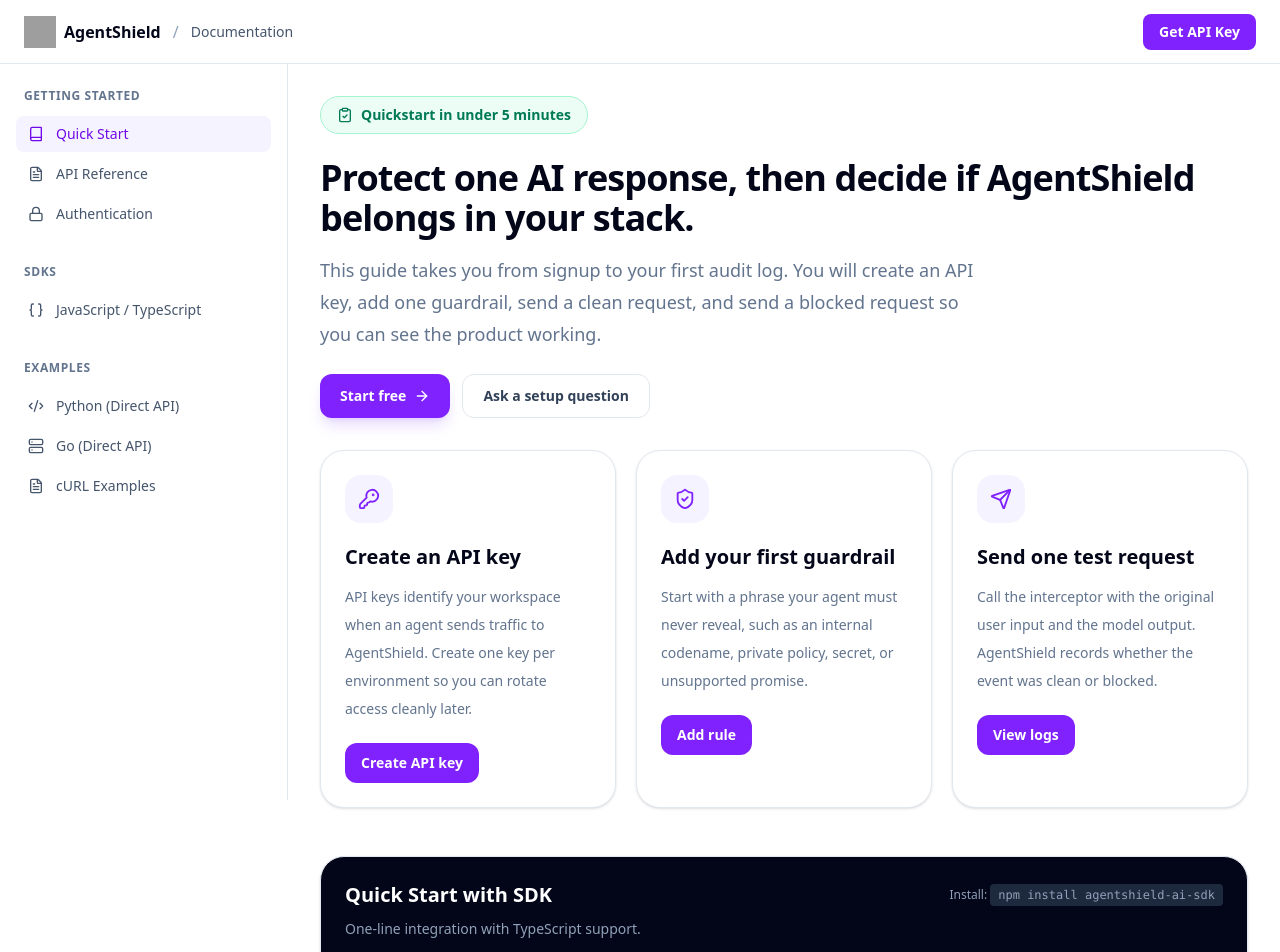
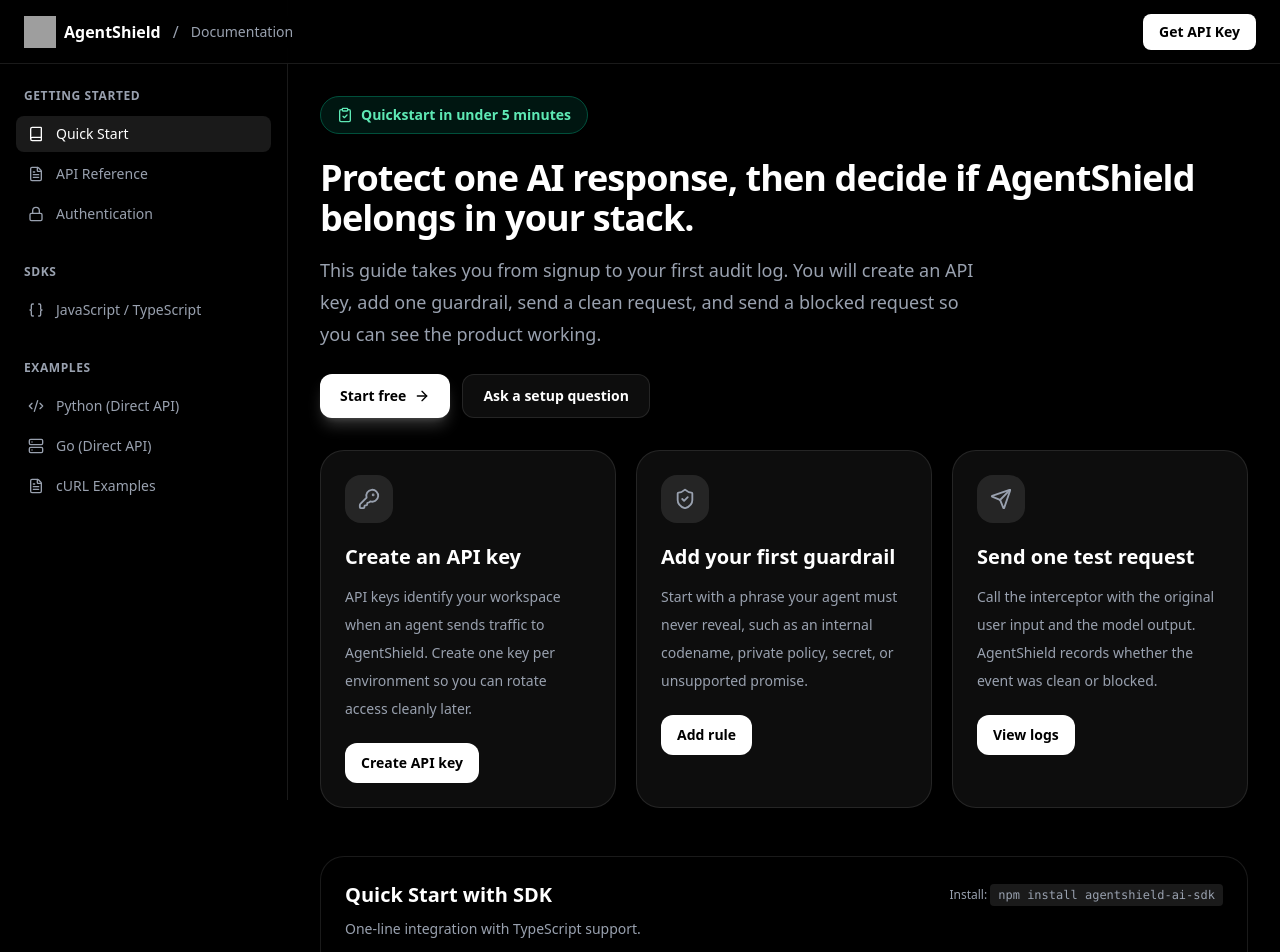
Before and after one commit to manav1913/agentshield, a Next.js app: page /docs in a window 1280 px wide. Shown: the top 952 px of the page. Built offline with nearby package versions, Linux system fonts and the light colour scheme; grey boxes are pictures that could not be loaded.

Commit message:
Update docs layout, main page, sidebar, and topbar to premium black theme

```diff
--- a/app/docs/layout.tsx
+++ b/app/docs/layout.tsx
@@ -8,7 +8,7 @@
   children: React.ReactNode
 }) {
   return (
-    <div className="min-h-screen bg-white dark:bg-gray-950 text-slate-950 dark:text-white">
+    <div className="min-h-screen bg-black text-white">
       <DocsTopbar />
       <div className="flex">
         <DocsSidebar />
--- a/app/docs/page.tsx
+++ b/app/docs/page.tsx
@@ -75,23 +75,23 @@
   return (
     <div>
       <div className="mb-8">
-        <div className="inline-flex items-center gap-2 rounded-full border border-emerald-200 bg-emerald-50 px-4 py-2 text-sm font-semibold text-emerald-700 dark:border-emerald-900 dark:bg-emerald-950 dark:text-emerald-300">
+        <div className="inline-flex items-center gap-2 rounded-full border border-emerald-900 bg-emerald-950/50 px-4 py-2 text-sm font-semibold text-emerald-300">
           <ClipboardCheck size={16} />
           Quickstart in under 5 minutes
         </div>
 
-        <h1 className="mt-6 text-4xl font-bold tracking-tight">
+        <h1 className="mt-6 text-4xl font-bold tracking-tight text-white">
           Protect one AI response, then decide if AgentShield belongs in your stack.
         </h1>
 
-        <p className="mt-4 max-w-2xl text-lg leading-8 text-slate-500 dark:text-slate-400">
+        <p className="mt-4 max-w-2xl text-lg leading-8 text-gray-400">
           This guide takes you from signup to your first audit log. You will create an API key, add one guardrail, send a clean request, and send a blocked request so you can see the product working.
         </p>
 
         <div className="mt-6 flex flex-wrap gap-3">
           <Link
             href="/signup"
-            className="inline-flex h-11 items-center gap-2 rounded-xl bg-violet-600 px-5 text-sm font-semibold text-white shadow-lg shadow-violet-500/20 hover:bg-violet-700"
+            className="inline-flex h-11 items-center gap-2 rounded-xl bg-white px-5 text-sm font-semibold text-black shadow-lg shadow-white/20 hover:bg-gray-200"
           >
             Start free
             <ArrowRight size={16} />
@@ -99,7 +99,7 @@
 
           <Link
             href="/contact"
-            className="inline-flex h-11 items-center rounded-xl border border-slate-200 px-5 text-sm font-semibold text-slate-700 hover:bg-slate-50 dark:border-slate-800 dark:text-slate-200 dark:hover:bg-slate-900"
+            className="inline-flex h-11 items-center rounded-xl border border-white/10 bg-white/5 px-5 text-sm font-semibold text-white hover:bg-white/10"
           >
             Ask a setup question
           </Link>
@@ -110,18 +110,17 @@
         {setupSteps.map(({ Icon, ...step }) => (
           <div
             key={step.title}
-            className="rounded-3xl border border-slate-200 bg-white p-6 shadow-sm dark:border-slate-800 dark:bg-slate-950"
-          >
-            <div className="flex h-12 w-12 items-center justify-center rounded-2xl bg-violet-50 text-violet-600 dark:bg-violet-950 dark:text-violet-300">
+            className="rounded-3xl border border-white/10 bg-white/5 p-6 shadow-sm">
+            <div className="flex h-12 w-12 items-center justify-center rounded-2xl bg-white/10 text-gray-400">
               <Icon size={22} />
             </div>
-            <h2 className="mt-5 text-xl font-semibold">{step.title}</h2>
-            <p className="mt-3 text-sm leading-7 text-slate-500 dark:text-slate-400">
+            <h2 className="mt-5 text-xl font-semibold text-white">{step.title}</h2>
+            <p className="mt-3 text-sm leading-7 text-gray-400">
               {step.body}
             </p>
             <Link
               href={step.href}
-              className="mt-5 inline-flex h-10 items-center rounded-xl bg-violet-600 px-4 text-sm font-semibold text-white hover:bg-violet-700"
+              className="mt-5 inline-flex h-10 items-center rounded-xl bg-white px-4 text-sm font-semibold text-black hover:bg-gray-200"
             >
               {step.cta}
             </Link>
@@ -129,45 +128,45 @@
         ))}
       </div>
 
-      <section className="mt-12 rounded-3xl border border-slate-200 bg-slate-950 p-6 text-white shadow-sm">
+      <section className="mt-12 rounded-3xl border border-white/10 bg-black p-6 text-white shadow-sm">
         <div className="flex items-center gap-3">
           <h2 className="text-xl font-semibold">Quick Start with SDK</h2>
-          <span className="ml-auto text-xs text-slate-400">Install: <code className="bg-slate-800 px-2 py-1 rounded">npm install agentshield-ai-sdk</code></span>
+          <span className="ml-auto text-xs text-gray-400">Install: <code className="bg-white/10 px-2 py-1 rounded">npm install agentshield-ai-sdk</code></span>
         </div>
-        <p className="mt-2 text-sm leading-6 text-slate-400">
+        <p className="mt-2 text-sm leading-6 text-gray-400">
           One-line integration with TypeScript support.
         </p>
-        <pre className="custom-scrollbar mt-4 overflow-x-auto rounded-2xl border border-slate-800 bg-slate-900 p-4 text-xs leading-6 text-slate-200">
+        <pre className="custom-scrollbar mt-4 overflow-x-auto rounded-2xl border border-white/10 bg-black p-4 text-xs leading-6 text-gray-200">
           <code>{sdkExample}</code>
         </pre>
       </section>
 
       <div className="mt-8 grid gap-6 lg:grid-cols-2">
-        <section className="rounded-3xl border border-slate-200 bg-slate-950 p-6 text-white shadow-sm">
+        <section className="rounded-3xl border border-white/10 bg-black p-6 text-white shadow-sm">
           <h2 className="text-xl font-semibold">Clean request example</h2>
-          <p className="mt-2 text-sm leading-6 text-slate-400">
+          <p className="mt-2 text-sm leading-6 text-gray-400">
             Use this first to confirm authentication and logging work.
           </p>
-          <pre className="custom-scrollbar mt-4 overflow-x-auto rounded-2xl border border-slate-800 bg-slate-900 p-4 text-xs leading-6 text-slate-200">
+          <pre className="custom-scrollbar mt-4 overflow-x-auto rounded-2xl border border-white/10 bg-black p-4 text-xs leading-6 text-gray-200">
             <code>{cleanRequest}</code>
           </pre>
         </section>
 
-        <section className="rounded-3xl border border-slate-200 bg-slate-950 p-6 text-white shadow-sm">
+        <section className="rounded-3xl border border-white/10 bg-black p-6 text-white shadow-sm">
           <h2 className="text-xl font-semibold">Blocked request example</h2>
-          <p className="mt-2 text-sm leading-6 text-slate-400">
+          <p className="mt-2 text-sm leading-6 text-gray-400">
             Use this after adding a rule such as `password` or `secret`.
           </p>
-          <pre className="custom-scrollbar mt-4 overflow-x-auto rounded-2xl border border-slate-800 bg-slate-900 p-4 text-xs leading-6 text-slate-200">
+          <pre className="custom-scrollbar mt-4 overflow-x-auto rounded-2xl border border-white/10 bg-black p-4 text-xs leading-6 text-gray-200">
             <code>{blockedRequest}</code>
           </pre>
         </section>
       </div>
 
-      <section className="mt-12 rounded-3xl border border-slate-200 bg-white p-6 shadow-sm dark:border-slate-800 dark:bg-slate-950">
+      <section className="mt-12 rounded-3xl border border-white/10 bg-white/5 p-6 shadow-sm">
         <div className="flex items-center gap-3">
-          <ListChecks className="h-6 w-6 text-violet-600" />
-          <h2 className="text-2xl font-bold tracking-tight">
+          <ListChecks className="h-6 w-6 text-gray-400" />
+          <h2 className="text-2xl font-bold tracking-tight text-white">
             Understanding the response
           </h2>
         </div>
@@ -176,7 +175,7 @@
           {responseFields.map((field) => (
             <div
               key={field}
-              className="rounded-2xl border border-slate-200 bg-slate-50 p-4 text-sm leading-6 text-slate-600 dark:border-slate-800 dark:bg-slate-900 dark:text-slate-300"
+              className="rounded-2xl border border-white/10 bg-white/5 p-4 text-sm leading-6 text-gray-300"
             >
               {field}
             </div>
--- a/components/docs/DocsSidebar.tsx
+++ b/components/docs/DocsSidebar.tsx
@@ -42,11 +42,11 @@
   const pathname = usePathname()
 
   return (
-    <aside className="fixed inset-y-0 left-0 hidden w-72 border-r border-slate-200 bg-white dark:border-slate-800 dark:bg-gray-950 lg:flex flex-col pt-16">
+    <aside className="fixed inset-y-0 left-0 hidden w-72 border-r border-white/10 bg-black lg:flex flex-col pt-16">
       <nav className="flex-1 overflow-y-auto px-4 py-6">
         {sections.map((section) => (
           <div key={section.title} className="mb-8">
-            <h3 className="mb-3 px-2 text-xs font-semibold uppercase tracking-wider text-slate-500 dark:text-slate-400">
+            <h3 className="mb-3 px-2 text-xs font-semibold uppercase tracking-wider text-gray-400">
               {section.title}
             </h3>
             <div className="space-y-1">
@@ -60,8 +60,8 @@
                     href={item.href}
                     className={`flex items-center gap-3 rounded-lg px-3 py-2 text-sm font-medium transition-colors ${
                       active
-                        ? "bg-violet-50 text-violet-700 dark:bg-violet-950 dark:text-violet-400"
-                        : "text-slate-600 hover:bg-slate-100 dark:text-slate-400 dark:hover:bg-slate-900"
+                        ? "bg-white/10 text-white"
+                        : "text-gray-400 hover:bg-white/5 hover:text-white"
                     }`}
                   >
                     <Icon size={16} />
--- a/components/docs/DocsTopbar.tsx
+++ b/components/docs/DocsTopbar.tsx
@@ -2,19 +2,19 @@
 
 const DocsTopbar = () => {
   return (
-    <header className="sticky top-0 z-20 flex h-16 items-center justify-between border-b border-slate-200 bg-white/85 px-6 backdrop-blur-xl dark:border-slate-800 dark:bg-gray-950/85">
+    <header className="sticky top-0 z-20 flex h-16 items-center justify-between border-b border-white/10 bg-black/85 px-6 backdrop-blur-xl">
       <div className="flex items-center gap-3">
         <Link href="/" className="flex items-center gap-2">
-          <img src="/icon.png" alt="AgentShield" className="h-8 w-8" />
-          <span className="font-bold text-slate-950 dark:text-white">AgentShield</span>
+          <img src="/icon.svg" alt="AgentShield" className="h-8 w-8" />
+          <span className="font-bold text-white">AgentShield</span>
         </Link>
-        <span className="text-slate-400">/</span>
-        <span className="text-sm font-medium text-slate-600 dark:text-slate-400">Documentation</span>
+        <span className="text-gray-400">/</span>
+        <span className="text-sm font-medium text-gray-400">Documentation</span>
       </div>
 
       <Link
         href="/signup"
-        className="inline-flex h-9 items-center gap-2 rounded-lg bg-violet-600 px-4 text-sm font-semibold text-white hover:bg-violet-700"
+        className="inline-flex h-9 items-center gap-2 rounded-lg bg-white px-4 text-sm font-semibold text-black hover:bg-gray-200"
       >
         Get API Key
       </Link>
```
